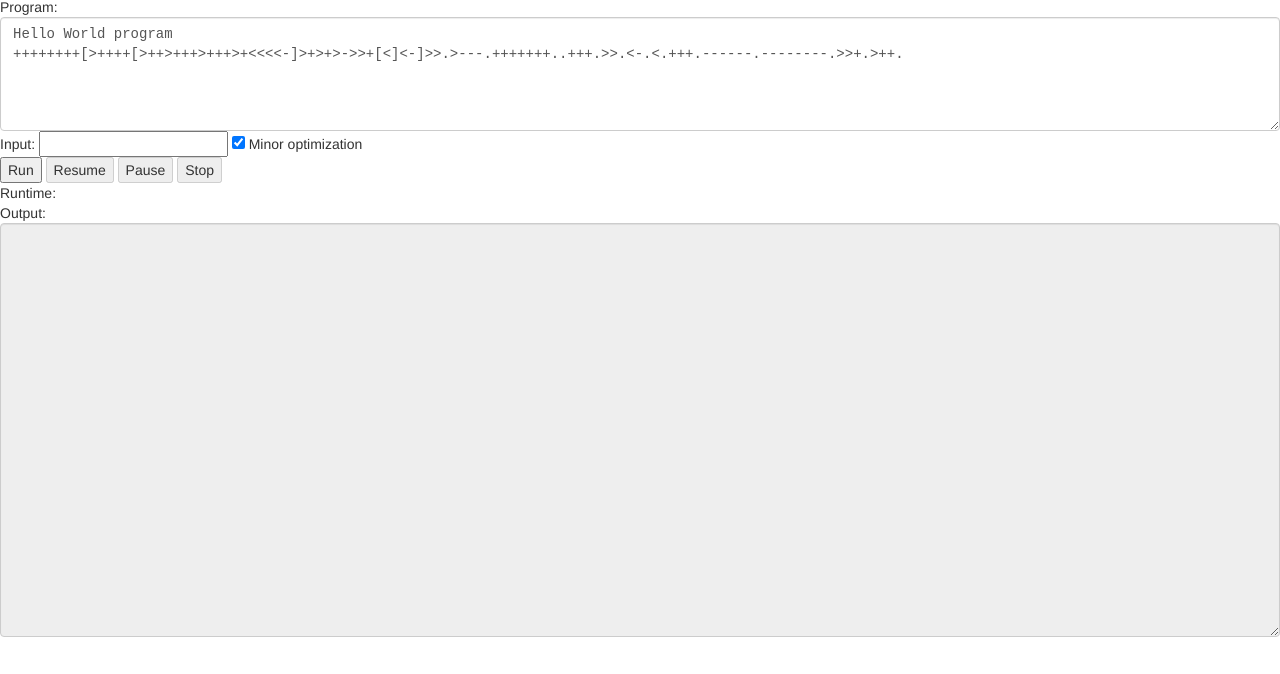
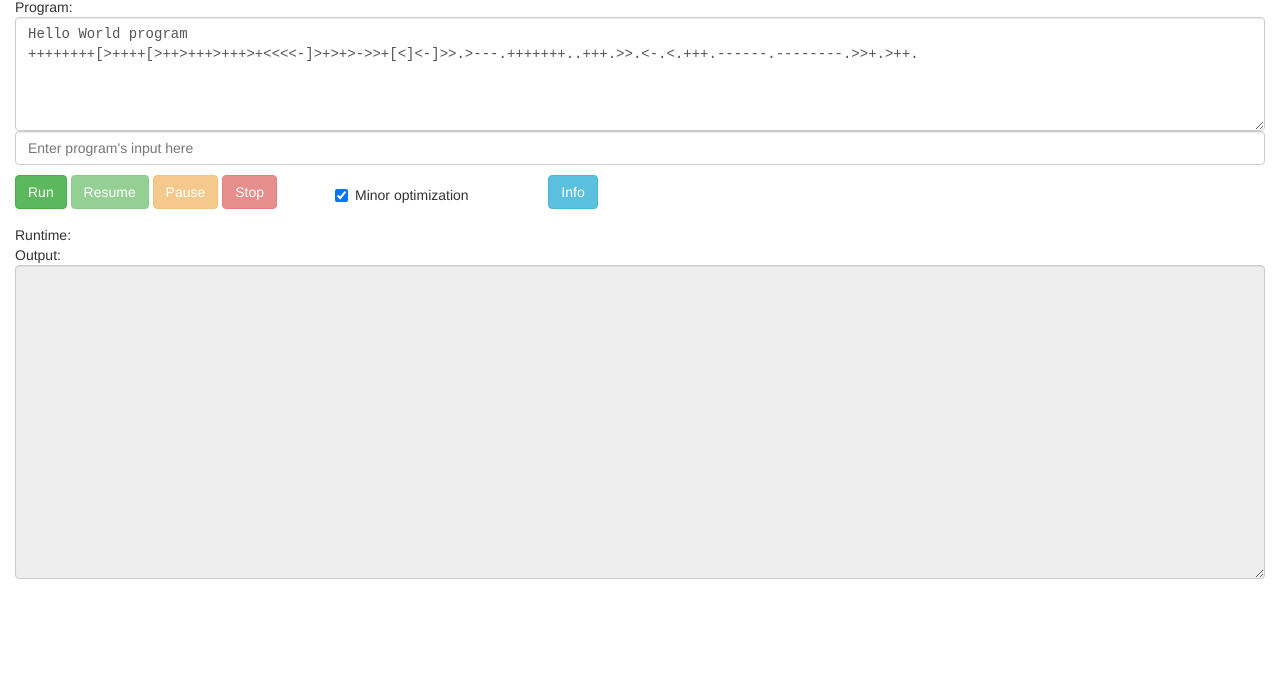
Before and after one commit to eternalthinker/brainfucked, a plain HTML site: page index.html in a window 1280 px wide. Shown: the part 126-800 px from the top of the page. Drawn offline with Linux system fonts and the light colour scheme.

Commit message:
Basic Bootstrap additions

```diff
--- a/brainfucked.js
+++ b/brainfucked.js
@@ -3,8 +3,8 @@
  *
  * Author: Rahul Anand [ eternalthinker.co ], Nov 2014
  *
- * The main interpretor below runs as a Web Worker, with a defined set of
- * commands to and fro. Can work with any external JavaScript following the API.
+ * Independent interpreter module which runs as a Web Worker.
+ * Any external JavaScript can communicate through relevant command messages.
  * This is a pure 'interpreter' except for optional optimizations.
  *
  * Documentation at: <pending>
--- a/index.html
+++ b/index.html
@@ -25,47 +25,73 @@
     <script src="manager.js"></script>
 </head>
 
-<body>
-<section>
+<body style="min-width:800px;">
+
   <header>
+    <div class="container-fluid">
       <h1>Brainfucked</h1>
       <h2>A JavaScript interpreter for Brainfuck programming language</h2>
+    </div>
   </header>
-    <div>
-        <section>
+
+  <div class="container-fluid">
+
+    <div class="row">
+      <div class="col-md-12">
         Program:
         <textarea id="program" class="form-control" rows="5">
 Hello World program
 ++++++++[>++++[>++>+++>+++>+<<<<-]>+>+>->>+[<]<-]>>.>---.+++++++..+++.>>.<-.<.+++.------.--------.>>+.>++.
         </textarea>
-         </section>
+      </div>
+    </div>
 
-        <section>
-        Input:
-        <input id="input" type="text">
-        <input type="checkbox" name="optimize" value="optimize" id="optimize" checked> <span>Minor optimization</span>
-         </section>
+    <div class="row">
+      <div class="col-md-12">
+        <input id="input" type="text" class="form-control" placeholder="Enter program's input here">
+      </div>
+    </div>
 
-        <section>
-        <button type="button" id="run" onClick="run()">Run</button>
-        <button type="button" id="resume" onClick="resume()" disabled>Resume</button>
-        <button type="button" id="pause" onClick="pause()" disabled>Pause</button>
-        <button type="button" id="stop" onClick="stop()" disabled>Stop</button>
-         </section>
 
-         <section>
+    <div class="row" style="margin-top:10px; margin-bottom:10px;">
+      <div class="col-xs-6 col-sm-5 col-lg-3">
+        <button type="button" id="run" class="btn btn-success" disabled>Run</button>
+        <button type="button" id="resume" class="btn btn-success" disabled>Resume</button>
+        <button type="button" id="pause" class="btn btn-warning" disabled>Pause</button>
+        <button type="button" id="stop" class="btn btn-danger" disabled>Stop</button>
+      </div>
+
+      <div class="col-xs-4 col-sm-3 col-lg-2 text-left">
+        <div class="checkbox">
+        <label>
+          <input type="checkbox" id="optimize" checked> Minor optimization
+        </label>
+        </div>
+      </div>
+
+      <div class="col-xs-2 col-sm-2 col-lg-2 text-left">
+        <button type="button" id="stop" class="btn btn-info">Info</button>
+      </div>
+    </div>
+
+
+    <div class="row">
+      <div class="col-md-12">
         <span>Runtime:</span> <span id="runtime"></span> <br />
-            <span id="error"></span>
-         </section>
+      </div>
+      <pan id="error"></span>
+      </div>
 
-        <section>
+      <div class="row">
+        <div class="col-md-12">
           Output:
-         <textarea id="output" class="form-control" rows="20" readonly></textarea>
-         </section>
+          <textarea id="output" class="form-control" rows="15" readonly></textarea>
+        </div>
+      </div>
 
 
     </div>
-</section>
+
 </body>
 
 </html>
--- a/manager.js
+++ b/manager.js
@@ -148,4 +148,4 @@ $(document).ready(function() {
     }
 /* ================== End of UI utility functions ================ */
 
-}); // end of document.ready closure
+}); // End of document.ready closure
```
Also changed, not shown: fonts/glyphicons-halflings-regular.ttf (added), fonts/glyphicons-halflings-regular.woff (added), 2 other files. Lines whose indentation alone changed are shown as unchanged.
